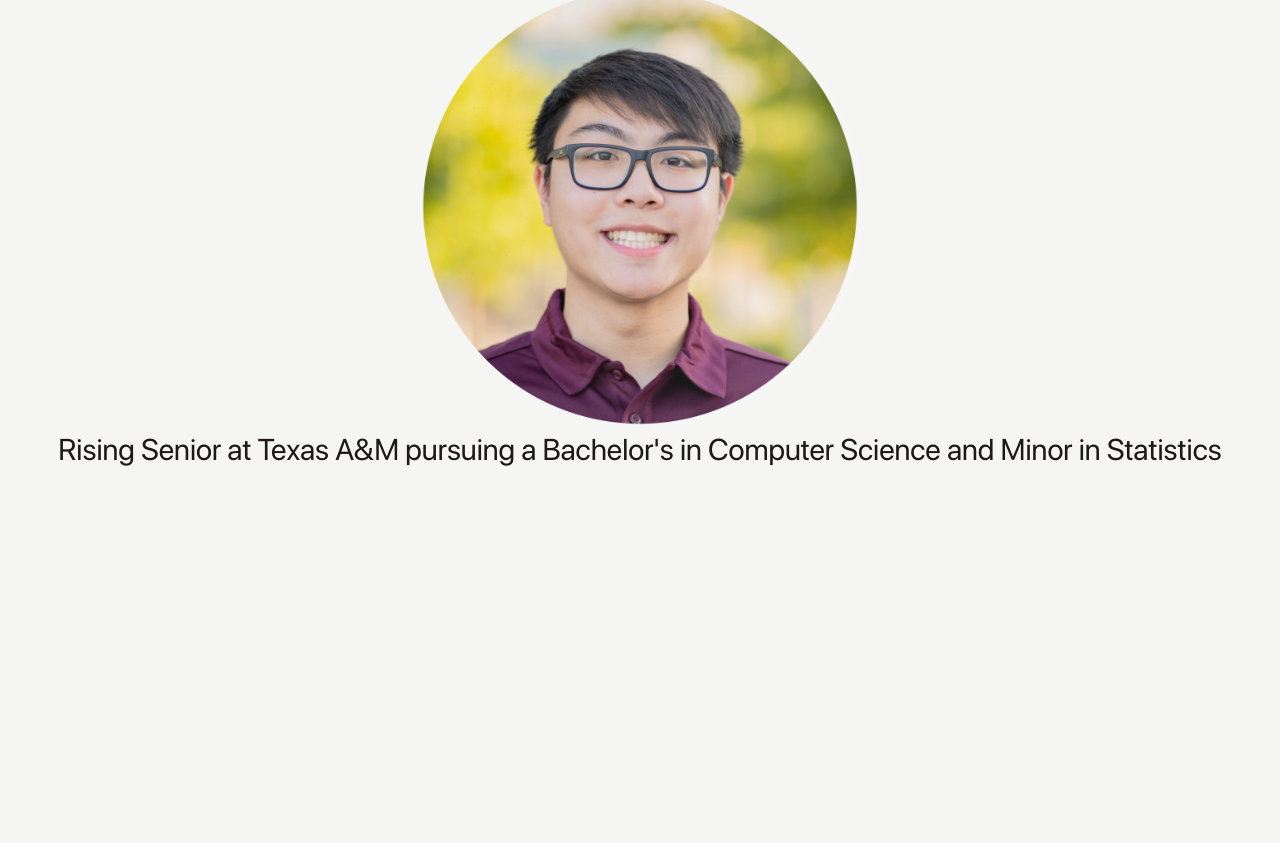
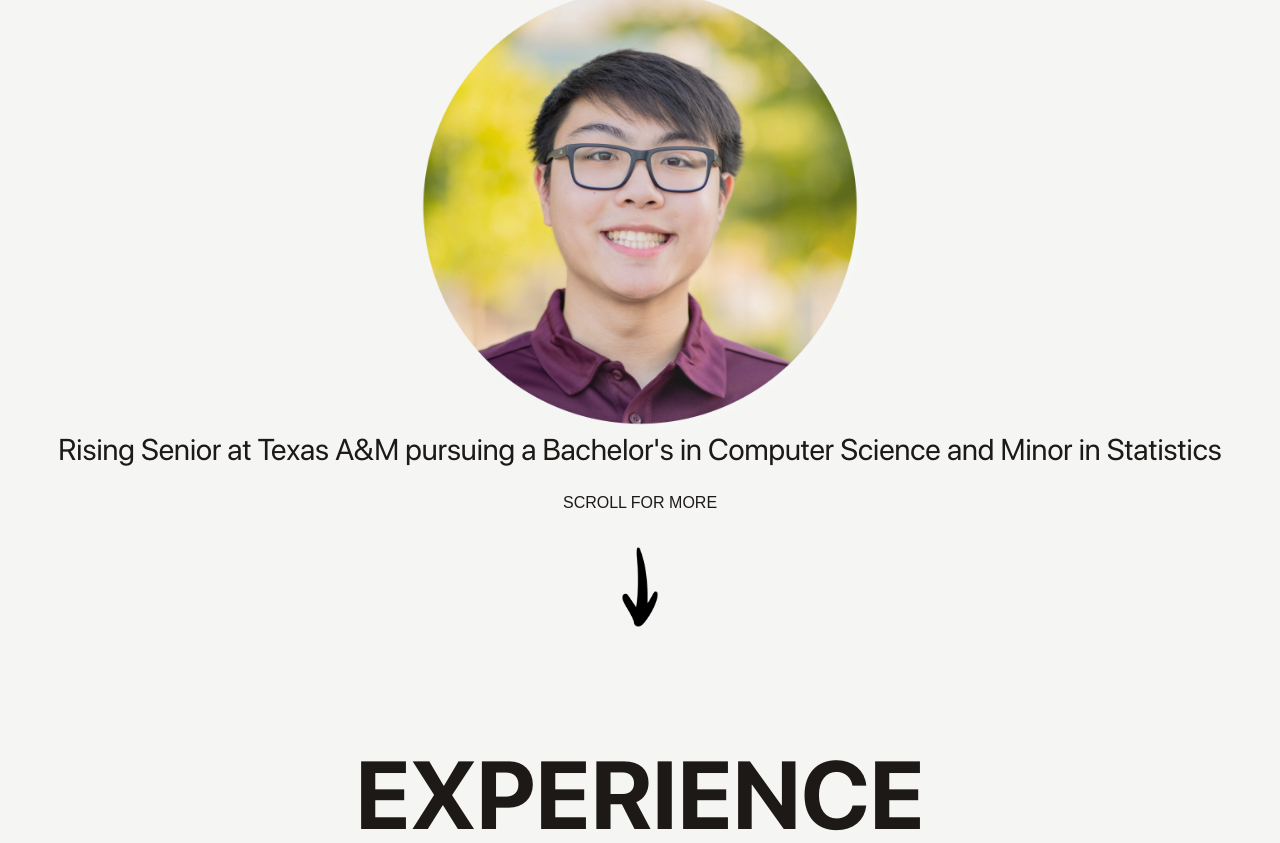
Before and after one commit to tristanaujong/personal-website1, a React (Vite) app in the folder my-app/: page / in a window 1280 px wide. Shown: the part 494-1337 px from the top of the page. Before the commit the page ends 961 px from the top, so only its background shows below. Built offline with nearby package versions, Linux system fonts and the light colour scheme; a web font is replaced by a local one.

Commit message:
added arrow

```diff
--- a/my-app/src/App.jsx
+++ b/my-app/src/App.jsx
@@ -5,6 +5,7 @@ import { Preview } from 'shaders/react'
 
 import Navbar from './components/Navbar';
 import Hero from './components/Hero';
+import Experience from './components/Experience';
 
 gsap.registerPlugin(ScrollTrigger, SplitText);
 
@@ -13,6 +14,7 @@ const App = () => {
         <main>
             <Navbar />
             <Hero/>
+            <Experience/>
         </main>
     )
 }
--- /dev/null
+++ b/my-app/src/components/Experience.jsx
@@ -0,0 +1,17 @@
+import React from 'react'
+import { useGSAP } from "@gsap/react";
+import gsap from "gsap";
+
+gsap.registerPlugin(useGSAP);
+
+const Experience = () => {
+  return (
+    <section id="experience" className="mt-28">
+        <div className="flex items-center justify-center">
+            <h2 className="text-stone-900 font-sf-pro text-8xl font-bold">EXPERIENCE</h2>
+        </div>
+    </section>
+  )
+}
+
+export default Experience
--- a/my-app/src/components/Hero.jsx
+++ b/my-app/src/components/Hero.jsx
@@ -1,5 +1,6 @@
 import React, { useRef } from 'react'
 import heroPicture from './images/hero-picture.png'
+import arrowPicture from './images/arrow-down.png'
 import Tilt from "react-parallax-tilt";
 import { useGSAP } from "@gsap/react";
 import gsap from "gsap";
@@ -28,9 +29,10 @@ const Hero = () => {
                 y: 50,
                 scale: 0.9,
             }, '-=0.65')
-            .from('.hero-subtext', {
+            .from('.hero-subtext > *', {
                 opacity: 0,
                 y: 50,
+                stagger: 0.12
             }, '-=0.5');
     }, { scope: heroRef });
 
@@ -67,8 +69,10 @@ const Hero = () => {
                 ></img>
             </Tilt>
         </div>
-        <div className="hero-subtext text-stone-900 flex items-center justify-center ">
+        <div className="hero-subtext text-stone-900 flex flex-col items-center justify-center gap-6 mb-8">
             <h2 className="font-sf-pro text-xl md:text-3xl">Rising Senior at Texas A&M pursuing a Bachelor's in Computer Science and Minor in Statistics</h2>
+            <h4 className="text-m md:text-l">SCROLL FOR MORE</h4>
+            <img src={arrowPicture} className="w-24" ></img>
         </div>
     </section>
     </>
```
Also changed, not shown: my-app/src/components/images/arrow-down.png (added).
